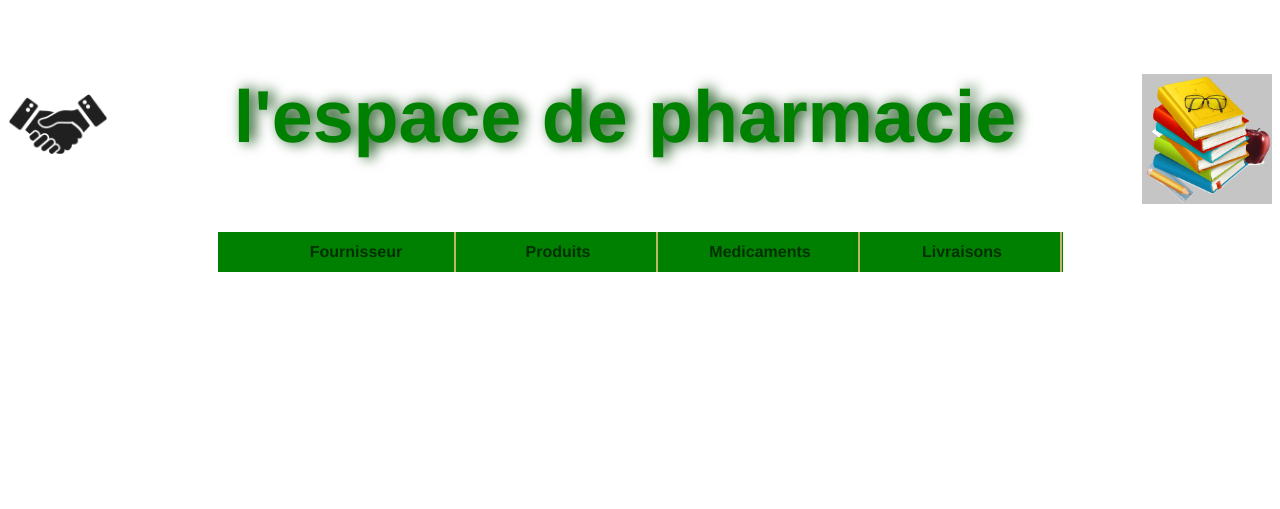
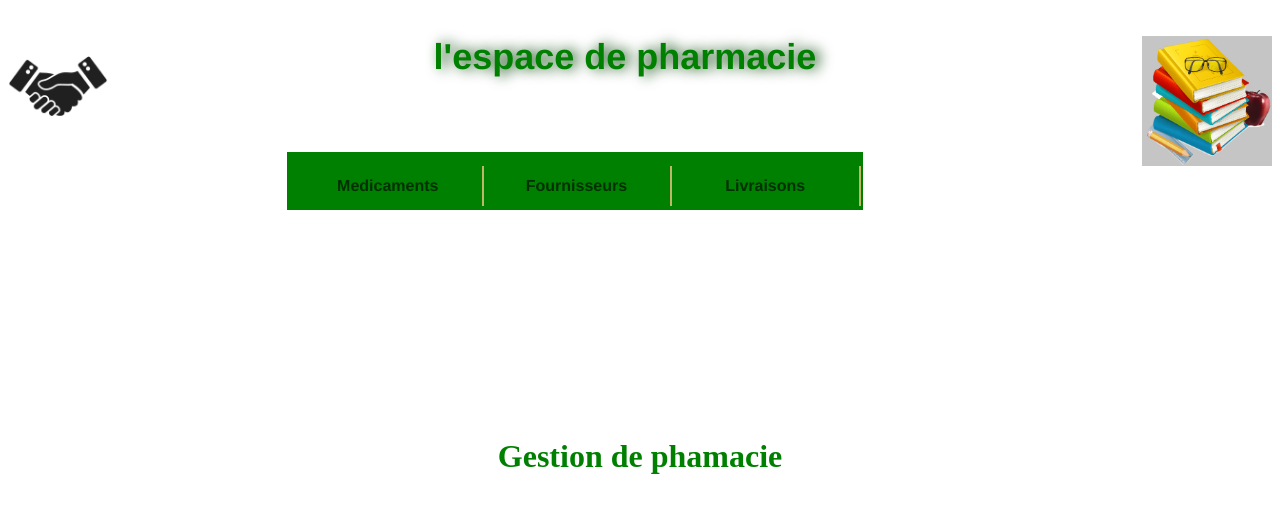
Before and after one commit to makhtarniang/G-pharmacie, a PHP site: page / in a window 1280 px wide. Shown: the top 509 px of the page. Run offline with PHP 8.4, Linux system fonts and the light colour scheme.

Commit message:
Suppression sous-menu

```diff
--- a/css/style.css
+++ b/css/style.css
@@ -16,45 +16,45 @@ td{
 	text-align:center;
 	color:#008000;
 	text-shadow: 5px 0px 14px #004000;
-	empty-cells:center;
-	height:80px
+	empty-cells:hide;
+	height:80px;
 	font-size:36px;
 
 }
 
 ul{
 
-	margin:9;
-	padding:4;
+	margin:9px;
+	padding:4px;
 	list-style:none;
 	align-content: center;
 	 white-space:nowrap;
-	 max-width:805px;
+	 max-width:45%;
 }
 
 .bar{
 	background: #008000;
-	align-items:#003000;
-	size:#095;
+	align-items:center;
+
 }
 .bar > li{
 	display:inline-block;
 	vertical-align:top;
-	width:196px;
+	width:33%;
 	height:30px;
 	border-right:2px solid #BDB76B;
-	margin: 10 -5px  0 0;
+	margin: 10px -5px  0 0;
 	position:center;
     height:40px;
-  text-decoration-style:center;
-  grid-template-rows:center;
-  text-decoration-line:#00;
+  text-decoration-style:dashed;
+  grid-template-rows:auto;
+  text-decoration-line:none;
   text-align-last:center;
   transition-property:center;
 }
 .bar > li > a{
 	color:#003000;
-	display:#00700;
+	display:inline;
 	font-family: "century Gothic", "Helvetica Neve", Helvetica, sans serif;
 	font-weight:bold;
 	text-align:left;
--- a/index.php
+++ b/index.php
@@ -17,31 +17,31 @@ $conn=connect();
 	<div align="center">
 		 <h3 class="titre">l'espace de pharmacie  </h3>
 		   <ul class="bar">
-			<li> <a href="" >Fournisseur</a>
+			<li> <a href="" >Medicaments</a>
 
-				<ul class="bar1">
-					<li> <a href="" > liste des fournisseur </a> </li>
-					<li> <a href="ajout_fournisseur.php" > Ajouter des fournisseur </a> </li>
-				</ul>
+<!--				<ul class="bar1">-->
+<!--					<li> <a href="" > liste des fournisseur </a> </li> -->
+<!--					<li> <a href="ajout_fournisseur.php" > Ajouter des fournisseur </a> </li>-->
+<!--				</ul>	-->
 			 </li>
-			     <li> <a href="" > Produits </a>
-				<ul class="bar1">
-					<li> <a href="ajout_produit.php" > Ajouter des produit </a> </li>
-					<li> <a href="liste_produit.php" > Lister des produit </a> </li>
-				    </ul>
+			     <li> <a href="" > Fournisseurs </a>
+<!--				<ul class="bar1">-->
+<!--					<li> <a href="ajout_produit.php" > Ajouter des produit </a> </li> -->
+<!--					<li> <a href="liste_produit.php" > Lister des produit </a> </li>-->
+<!--				    </ul>-->
 			        </li>
-			<li> <a href="" > Medicaments </a>
-				<ul class="bar1">
-					<li> <a href="" > Ajouter un Medicaments </a> </li>
-					<li> <a href="liste_produit.php" > Lister des Medicaments </a> </li>
-				</ul>
-			</li>
+<!--			<li> <a href="" > Medicaments </a> -->
+<!--				<ul class="bar1">-->
+<!--					<li> <a href="" > Ajouter un Medicaments </a> </li> -->
+<!--					<li> <a href="liste_produit.php" > Lister des Medicaments </a> </li>	-->
+<!--				</ul>-->
+<!--			</li>-->
 
 			<li> <a href="" > Livraisons </a>
-				   <ul class="bar1">
-					<li> <a href="" > Ajouter liv</a> </li>
-					<li> <a href="" > Lister des liv</a> </li>
-		</ul>
+<!--				   <ul class="bar1">-->
+<!--					<li> <a href="" > Ajouter liv</a> </li> -->
+<!--					<li> <a href="" > Lister des liv</a> </li>-->
+<!--		</ul>-->
      </div>
      <br><br><br><br><br><br><br><br><br><br><br>
     <div align="center"> <h1> Gestion de phamacie</h1>
```
